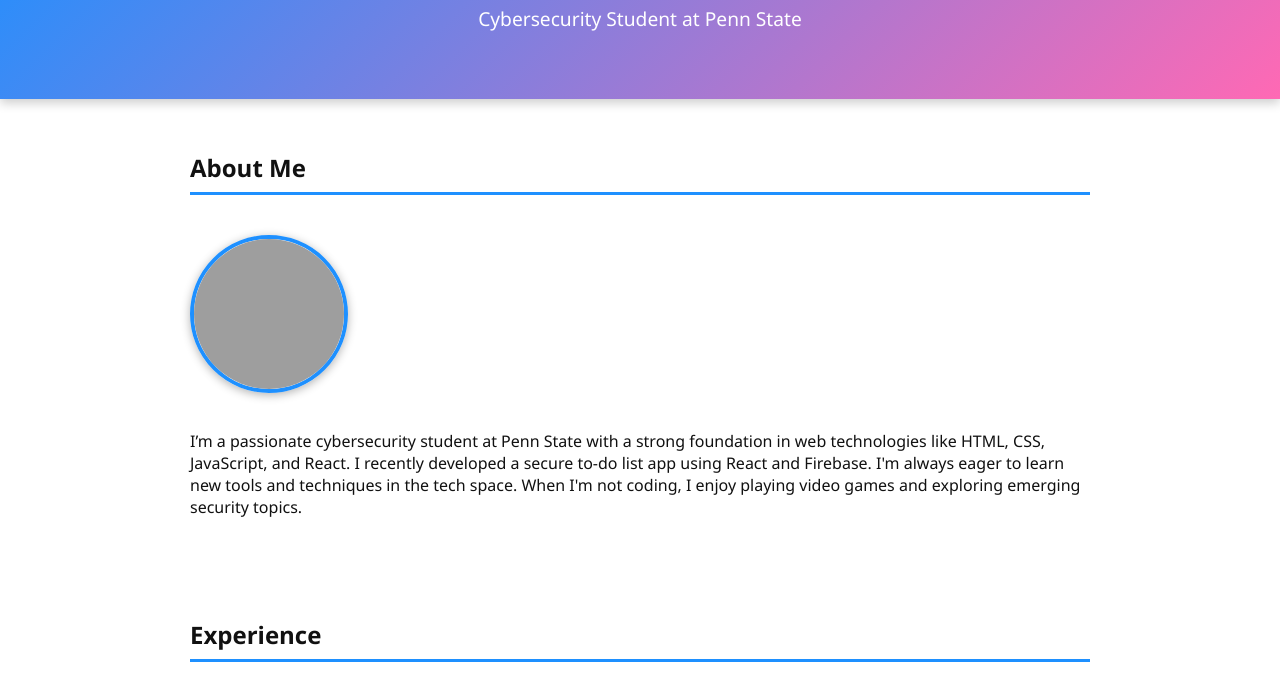
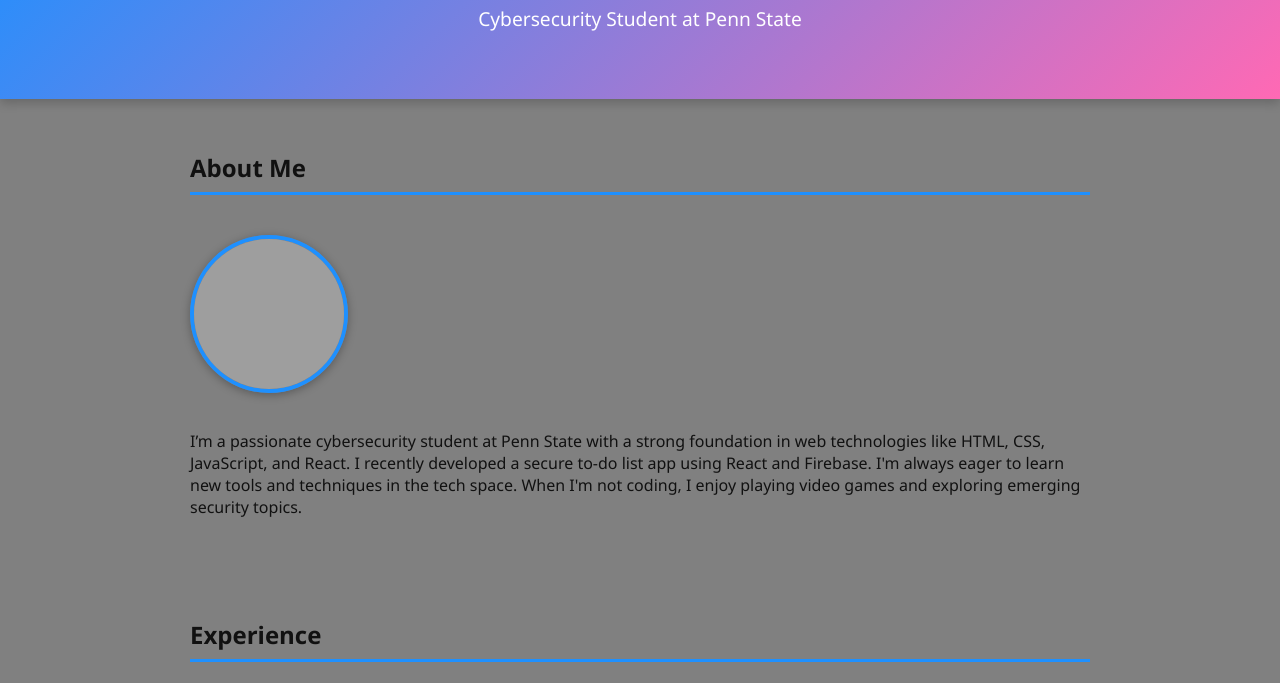
Before and after one commit to astern15/astern15.github.io, a plain HTML site: page index.html in a window 1280 px wide. Shown: the part 106-789 px from the top of the page. Drawn offline with Linux system fonts and the light colour scheme; grey boxes are pictures that could not be loaded.

Commit message:
Update styles.css

```diff
--- a/styles.css
+++ b/styles.css
@@ -1,6 +1,10 @@
 /* styles.css */
 
 /* Base styles */
+body {
+  background-color: grey !important;
+}
+
 body {
   margin: 0;
   font-family: 'Segoe UI', sans-serif;
```
